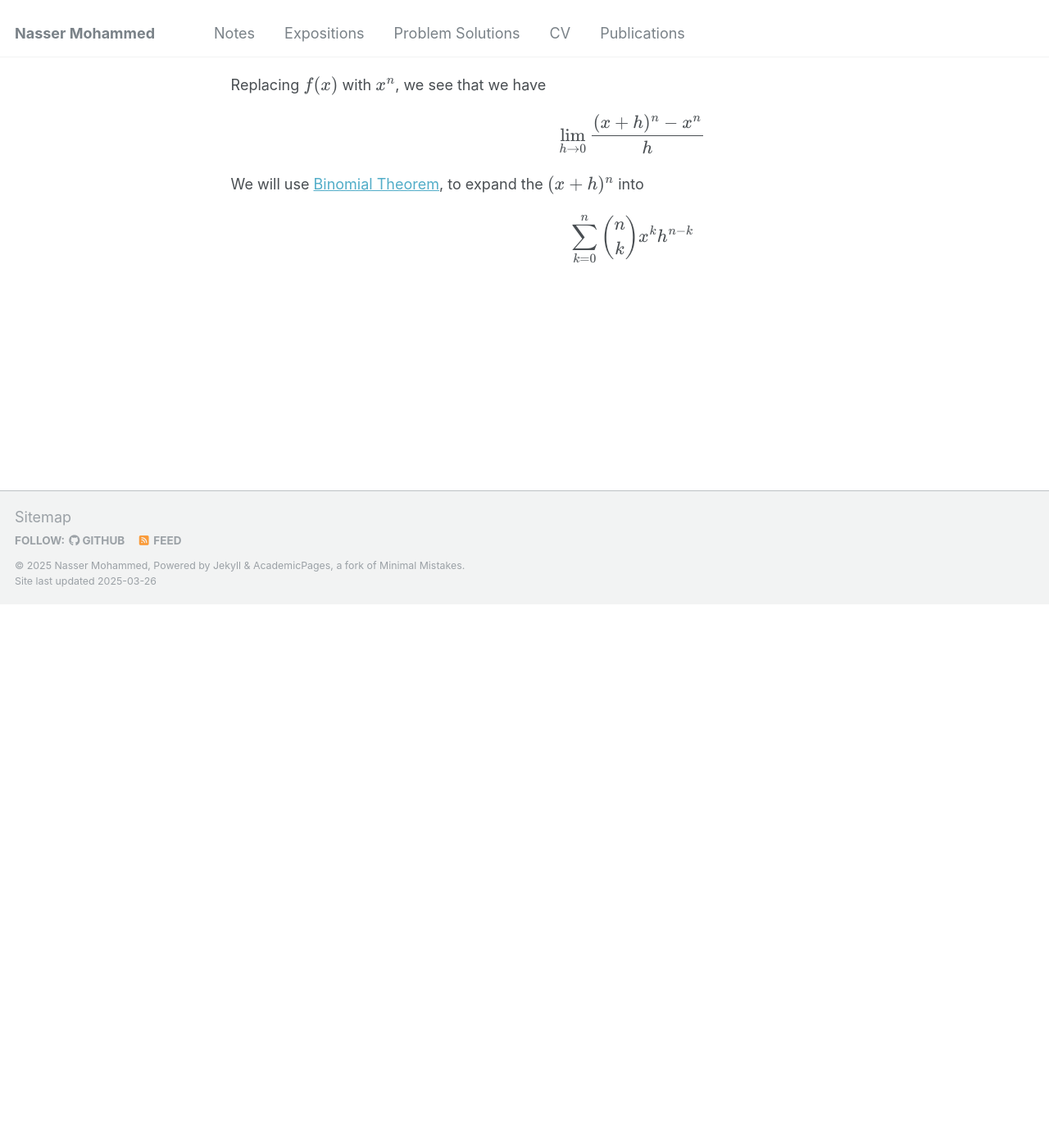
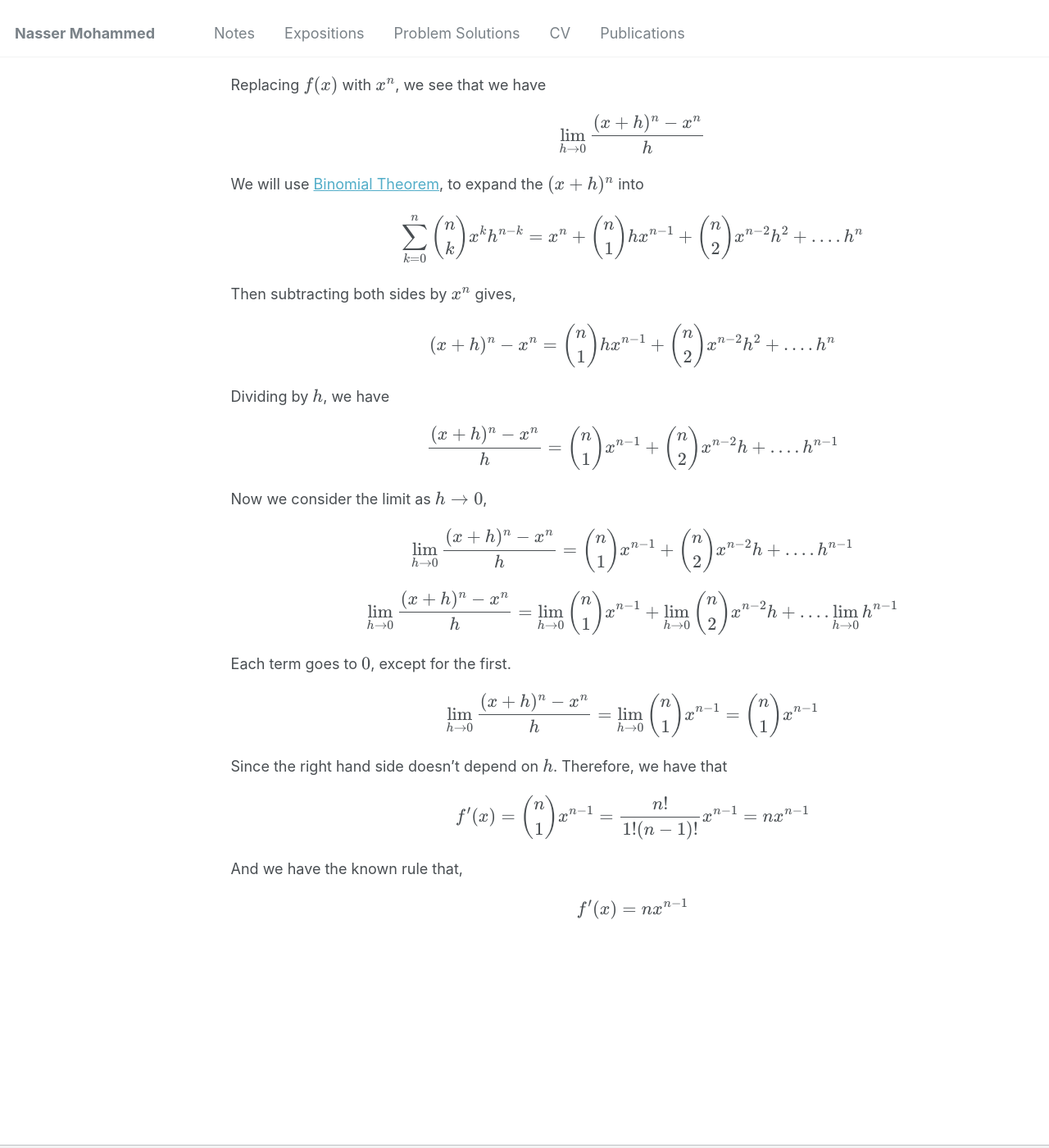
Before and after one commit to Nasser-Mohammed/Nasser-Mohammed.github.io, a Jekyll site: the page built from _pages/notes/analysis/derivatives.md, in a window 1280 px wide and 1400 px high, scrolled down 819 px. Shown: the whole window at 82% size. Built offline with Jekyll 4.4.1, drawn with Linux system fonts in a browser that asks for light colours; before the commit the page ends 1556 px from its top, so only the background shows below that.

Commit message:
Update derivatives.md

```diff
--- a/_pages/notes/analysis/derivatives.md
+++ b/_pages/notes/analysis/derivatives.md
@@ -20,4 +20,17 @@ With these, we can now begin the derivation. Let's start with the most common, t
 Replacing \\(f(x)\\) with \\(x^n\\), we see that we have
 \\[\lim_{h \to 0} \frac{(x+h)^n - x^n}{h}\\]
 We will use [Binomial Theorem](https://en.wikipedia.org/wiki/Binomial_theorem), to expand the \\((x+h)^n\\) into
-\\[\sum_{k = 0}^{n} \binom{n}{k}x^kh^{n-k}\\]
+\\[\sum_{k = 0}^{n} \binom{n}{k}x^kh^{n-k} = x^n + \binom{n}{1}hx^{n-1} + \binom{n}{2}x^{n-2}h^2 + .... h^n\\]
+Then subtracting both sides by \\(x^n\\) gives,
+\\[(x+h)^n - x^n = \binom{n}{1}hx^{n-1} + \binom{n}{2}x^{n-2}h^2 + .... h^n\\]
+Dividing by \\(h\\), we have
+\\[\frac{(x+h)^n - x^n}{h} = \binom{n}{1}x^{n-1} + \binom{n}{2}x^{n-2}h + .... h^{n-1}\\]
+Now we consider the limit as \\(h \to 0\\),
+\\[\lim_{h \to 0}\frac{(x+h)^n - x^n}{h} = \binom{n}{1}x^{n-1} + \binom{n}{2}x^{n-2}h + .... h^{n-1}\\]
+\\[\lim_{h \to 0}\frac{(x+h)^n - x^n}{h} = \lim_{h \to 0}\binom{n}{1}x^{n-1} + \lim_{h \to 0}\binom{n}{2}x^{n-2}h + .... \lim_{h \to 0}h^{n-1}\\]
+Each term goes to \\(0\\), except for the first.
+\\[\lim_{h \to 0}\frac{(x+h)^n - x^n}{h} = \lim_{h \to 0}\binom{n}{1}x^{n-1} = \binom{n}{1}x^{n-1}\\]
+Since the right hand side doesn't depend on \\(h\\). Therefore, we have that
+\\[f'(x) = \binom{n}{1}x^{n-1} = \frac{n!}{1!(n-1)!}x^{n-1} = nx^{n-1}\\]
+And we have the known rule that,
+\\[f'(x) = nx^{n-1}\\]
```
